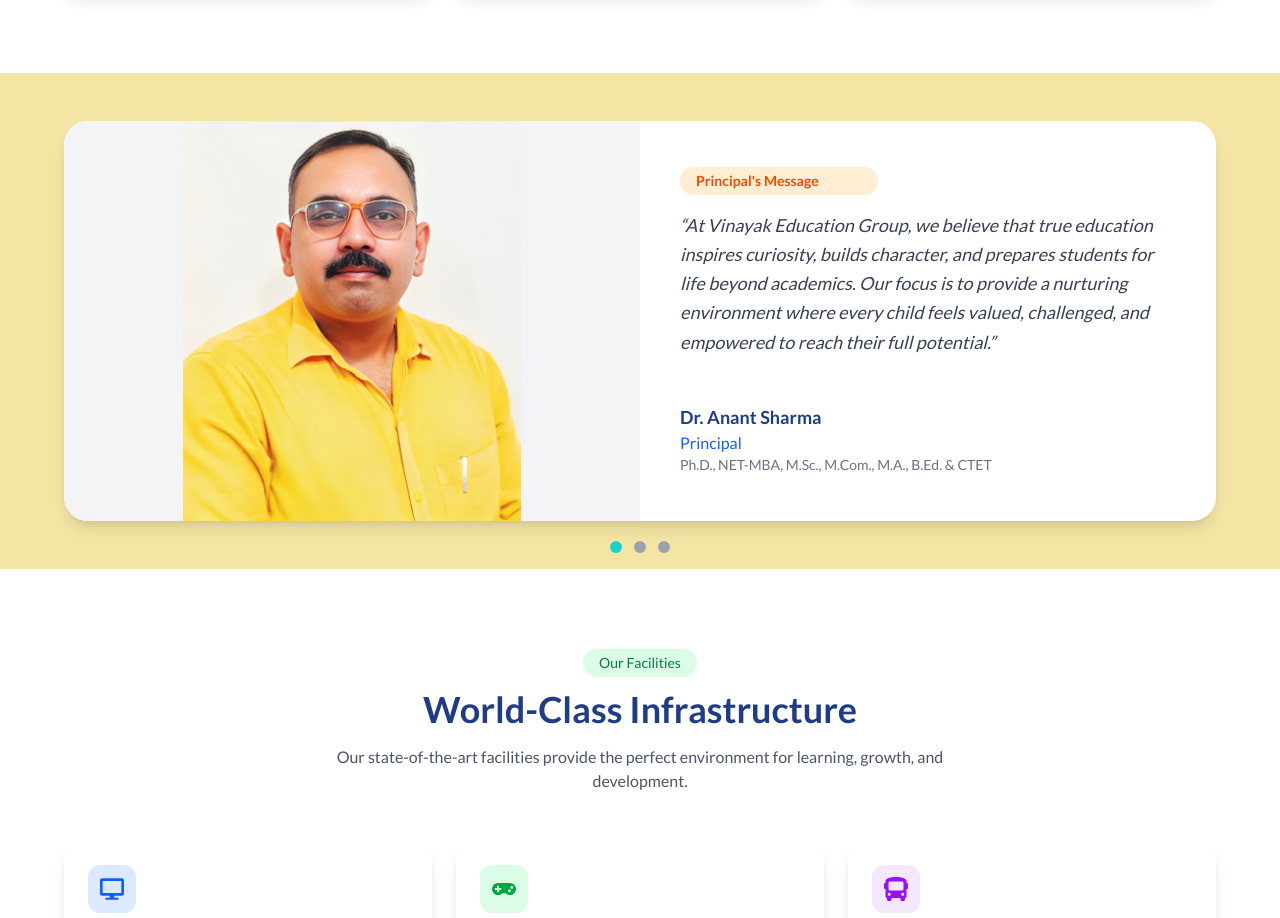
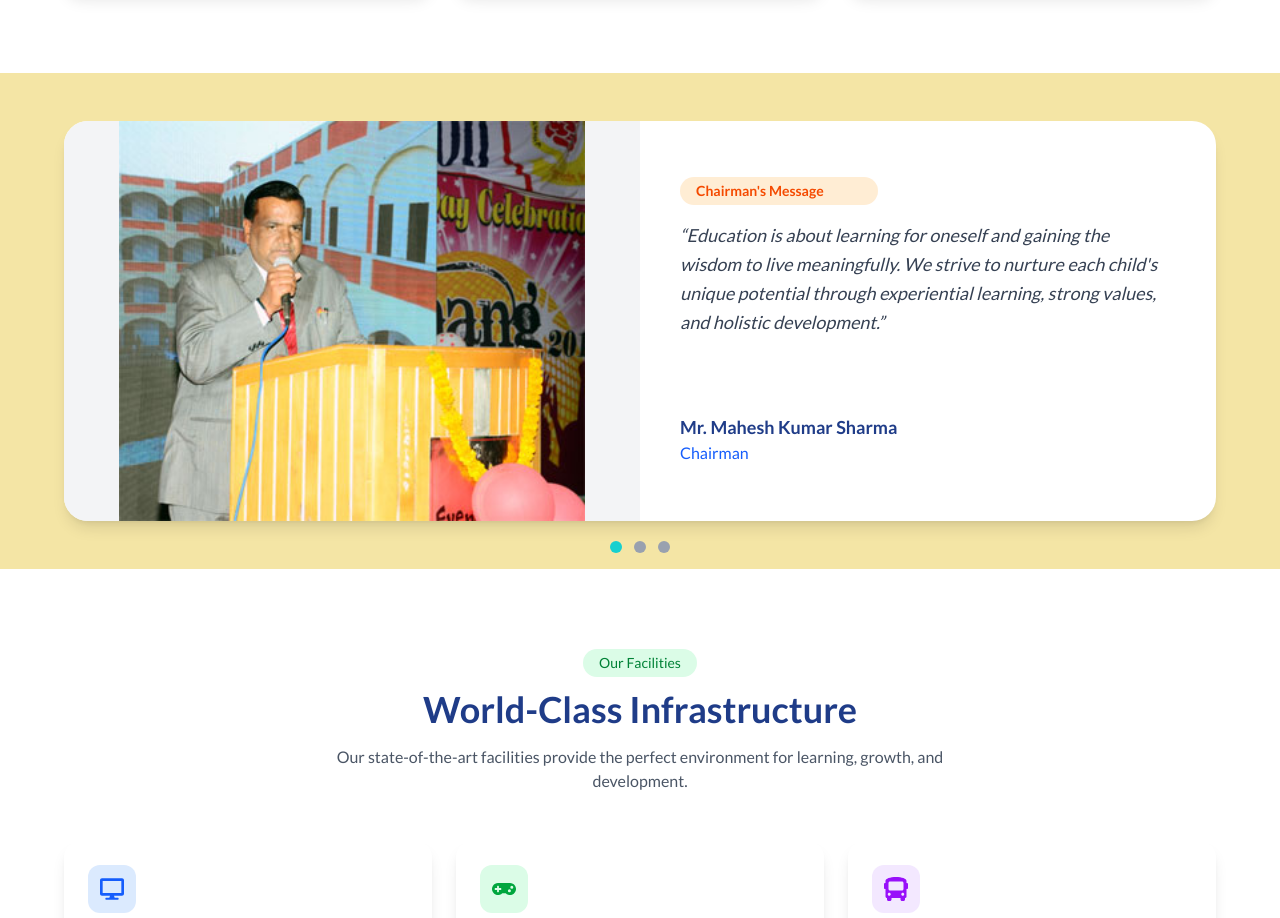
Before and after one commit to kumawatboy028/vinayakSchool, a Next.js app: page / in a window 1280 px wide. Shown: the part 1320-2238 px from the top of the page. Built offline with nearby package versions, Linux system fonts and the light colour scheme.

Commit message:
spelling change

```diff
--- a/components/AuthorityMessage.tsx
+++ b/components/AuthorityMessage.tsx
@@ -4,14 +4,6 @@ import Image from "next/image";
 import { useEffect, useState } from "react";
 
 const messages = [
-  {
-    role: `Principal's Message`,
-    message: `At Vinayak Education Group, we believe that true education inspires curiosity, builds character, and prepares students for life beyond academics. Our focus is to provide a nurturing environment where every child feels valued, challenged, and empowered to reach their full potential.`,
-    name: "Dr. Anant Sharma",
-    position: "Principal",
-    qualifications: "Ph.D., NET-MBA, M.Sc., M.Com., M.A., B.Ed. & CTET",
-    image: "/images/authorities/principal.jpeg",
-  },
   {
     role: `Chairman's Message`,
     message: `Education is about learning for oneself and gaining the wisdom to live meaningfully. We strive to nurture each ${`child's`} unique potential through experiential learning, strong values, and holistic development.`,
@@ -24,9 +16,17 @@ const messages = [
     role: `Managing Director's Message`,
     message: `At Vinayak International School, we are committed to fostering a culture of excellence and innovation. Our mission is to create a learning environment that encourages creativity, critical thinking, and lifelong learning.`,
     name: "Er. Rahul Sharma",
-    position: `Managing Direector`,
+    position: `Managing Director`,
     qualifications: "B.Tech. (CSE)",
     image: "/images/authorities/md.jpg",
+  },
+  {
+    role: `Principal's Message`,
+    message: `At Vinayak Education Group, we believe that true education inspires curiosity, builds character, and prepares students for life beyond academics. Our focus is to provide a nurturing environment where every child feels valued, challenged, and empowered to reach their full potential.`,
+    name: "Dr. Anant Sharma",
+    position: "Principal",
+    qualifications: "Ph.D., NET-MBA, M.Sc., M.Com., M.A., B.Ed. & CTET",
+    image: "/images/authorities/principal.jpeg",
   },
 ];
 
```
